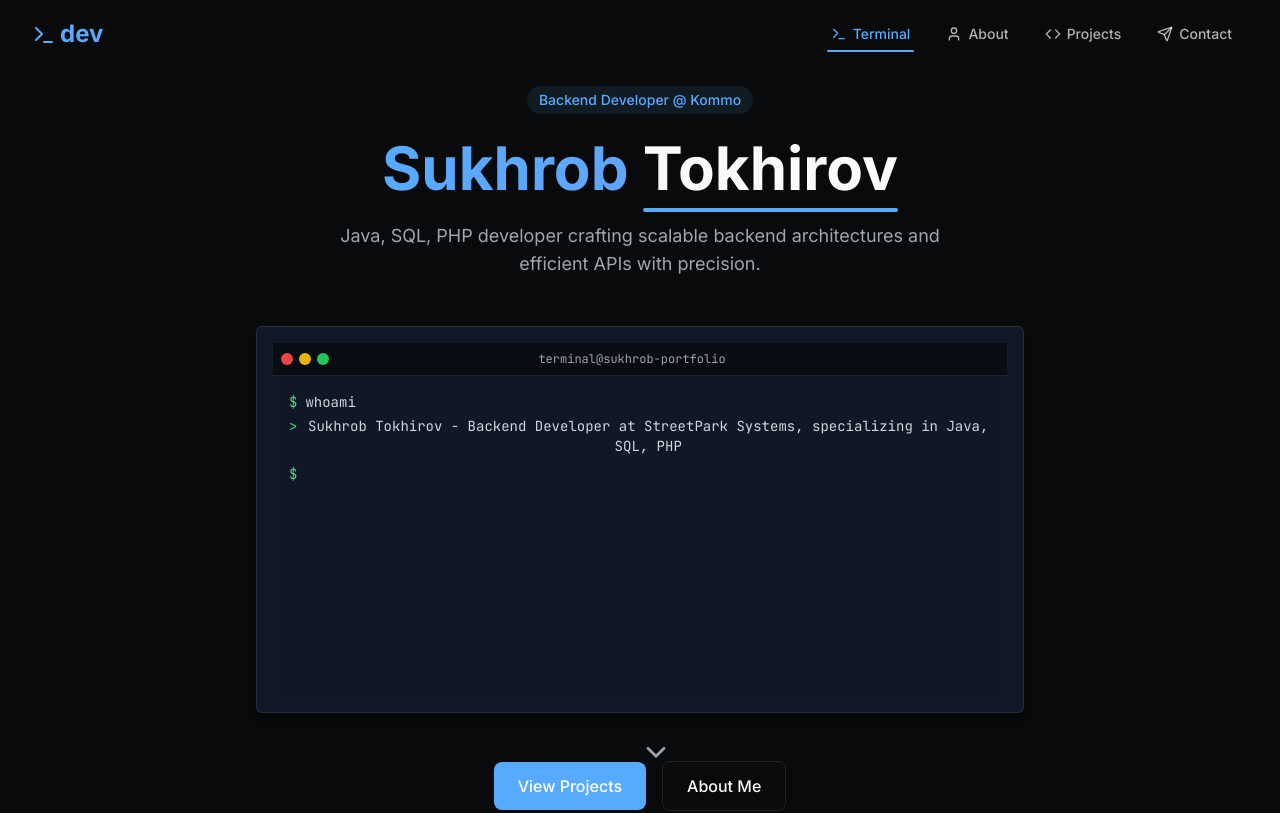
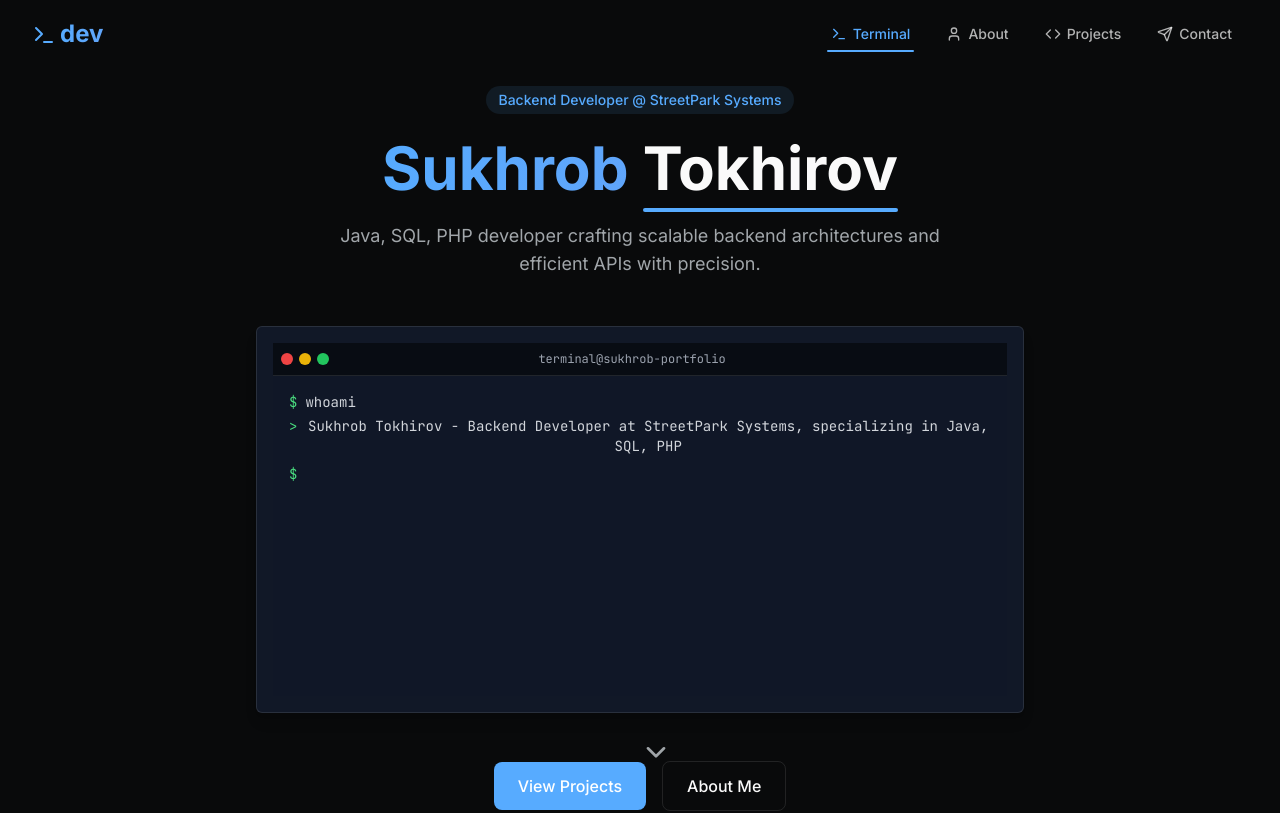
Before and after one commit to minadeveloper7/portfolio-website, a React (Vite) app: page / in a window 1280 px wide. Shown: the top 813 px of the page. Built offline with nearby package versions, Linux system fonts and the light colour scheme.

Commit message:
Update Index.tsx

```diff
--- a/src/pages/Index.tsx
+++ b/src/pages/Index.tsx
@@ -33,7 +33,7 @@ const Index = () => {
             animate={{ opacity: 1, y: 0 }}
             transition={{ delay: 0.2, duration: 0.6 }}
           >
-            Backend Developer @ Kommo
+            Backend Developer @ StreetPark Systems
           </motion.div>
 
           <h1 className="text-4xl md:text-6xl font-bold mb-6">
```
